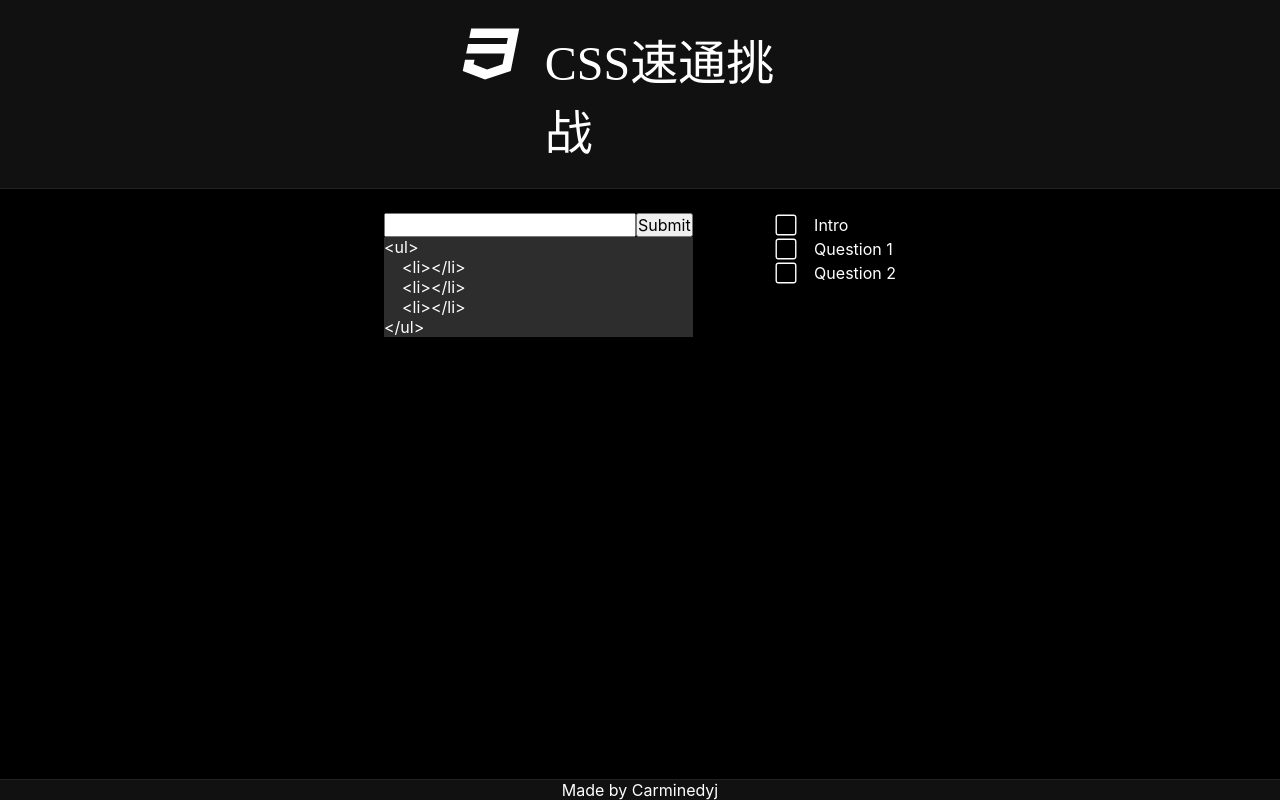
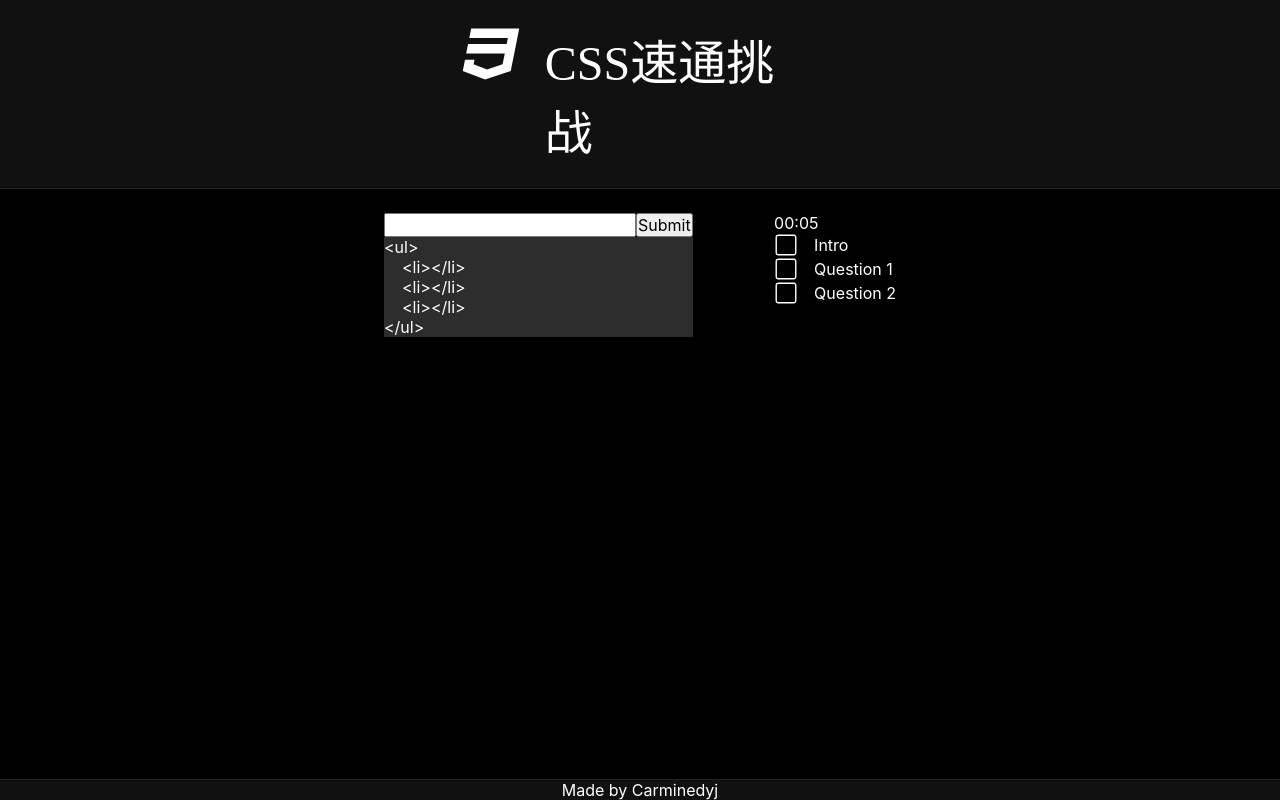
Before and after one commit to carmineDYJ/css-speedrun, a Vue app: page / in a window 1280 px wide. Built offline with nearby package versions, Linux system fonts and the light colour scheme; a web font is replaced by a local one.

Commit message:
now timer will work, need to fix: control when timer should start working and stop

```diff
--- a/src/App.vue
+++ b/src/App.vue
@@ -4,6 +4,7 @@ import TopNav from './components/TopNav.vue'
 import CSSAnswer from './components/CSSAnswer.vue';
 import CSSQuestion from './components/CSSQuestion.vue';
 import CSSQuestionSidebar from './components/CSSQuestionSidebar.vue';
+import Timer from './components/Timer.vue';
 import Footer from './components/Footer.vue';
 
 const answerRef = ref(null)
@@ -28,7 +29,10 @@ watch(answerStatusRef, () => {
         <CSSQuestion :answer="answerRef" :currentQuestionIndex="currentQuestionIndexRef"
           v-model:answerStatus="answerStatusRef" v-model:questionsAnswered="questionsAnsweredRef" />
       </div>
+      <div>
+        <Timer />
         <CSSQuestionSidebar :questionsAnswered="questionsAnsweredRef" />
+      </div>
     </main>
     <Footer />
   </div>
@@ -41,6 +45,7 @@ watch(answerStatusRef, () => {
   justify-content: space-between;
   min-height: 100vh;
   min-width: 100vw;
+
   .main-content {
     display: flex;
     justify-content: space-between;
--- /dev/null
+++ b/src/components/Timer.vue
@@ -0,0 +1,26 @@
+<script setup>
+import { computed, ref } from 'vue';
+const secondsPassed = ref(0)
+let start = Date.now();
+setInterval(function () {
+  let delta = Date.now() - start; // milliseconds elapsed since start
+  secondsPassed.value = Math.floor(delta / 1000); // in milliseconds
+}, 1000); // update about every millisecond
+const timePassed = computed(() => {
+  let minutes  = String(parseInt(secondsPassed.value / 60)).padStart(2, '0');
+  let seconds = String(secondsPassed.value % 60).padStart(2, '0');
+  return `${minutes}:${seconds}`;
+})
+</script>
+
+<template>
+  <div class="timer">
+    {{ timePassed }}
+  </div>
+</template>
+
+<style lang="scss" scoped>
+.timer {
+  color: white;
+}
+</style>
```
Lines whose indentation alone changed are shown as unchanged.
